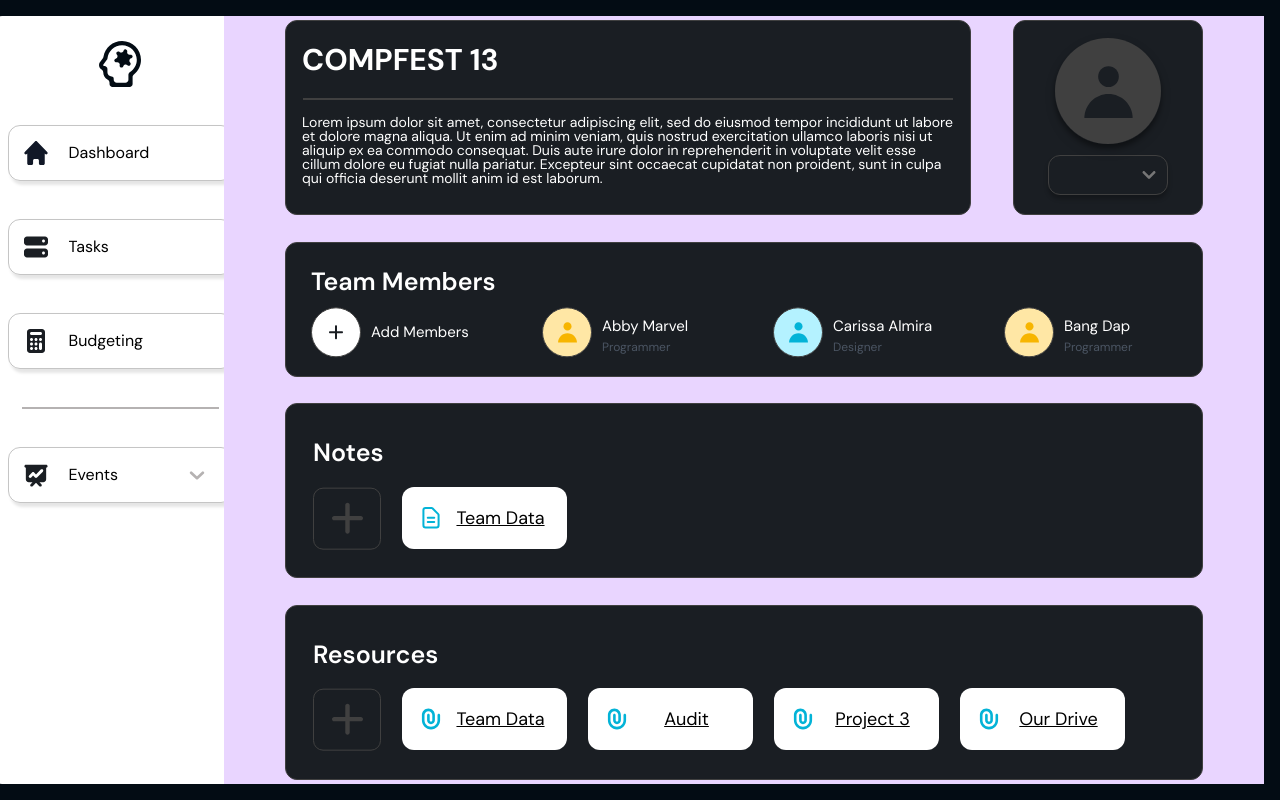
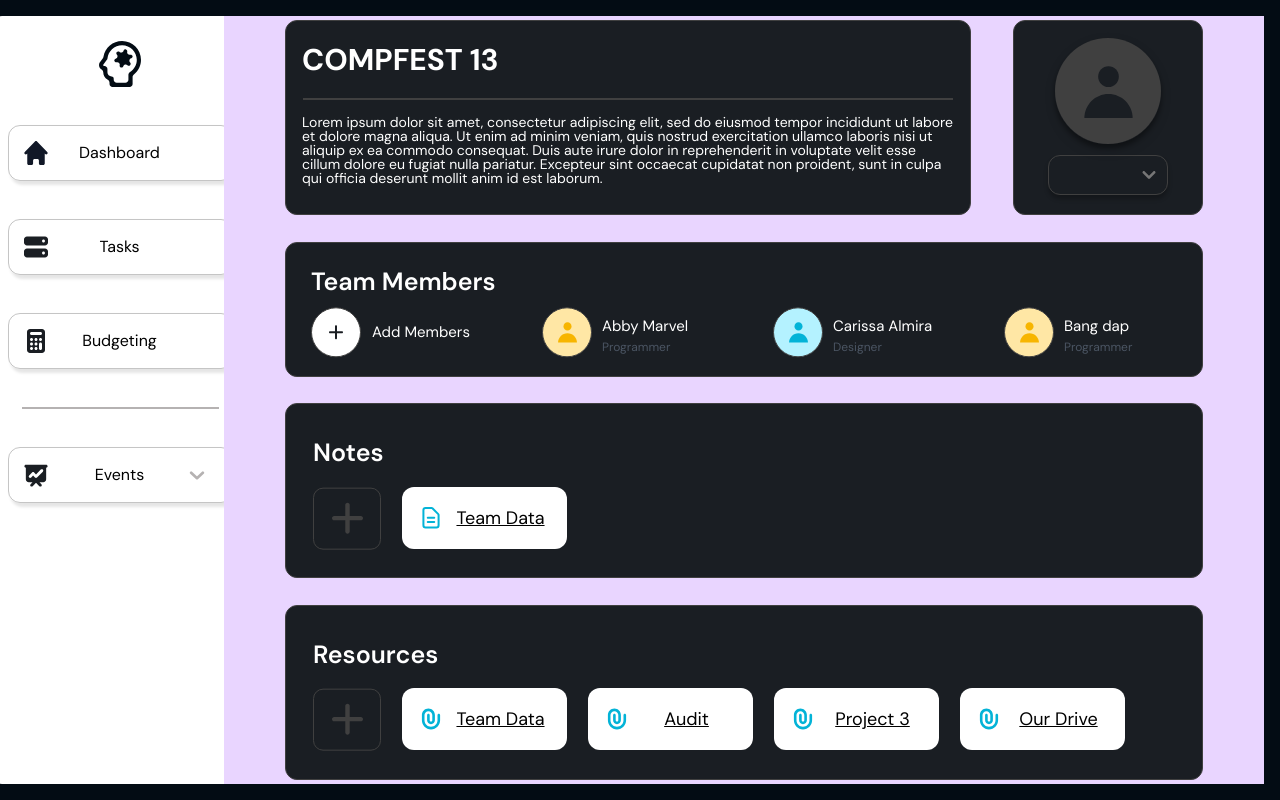
Before and after one commit to ichasna/FE-GATHERLY, a React (Vite) app: page /dashboard in a window 1280 px wide. Built offline with nearby package versions, Linux system fonts and the light colour scheme.

Commit message:
interactive

```diff
--- a/src/components/Dashboard/Notes.jsx
+++ b/src/components/Dashboard/Notes.jsx
@@ -1,17 +1,27 @@
 function Notes() {
+  const AddNoteButton = () => {
+    console.log('Test')
+  }
+
+  const Note1Button = () => {
+    console.log('Test')
+  }
+
   return (
     <div className="flex w-[918px] h-[175px] p-[20px] md:p-[27px] flex-col justify-center items-start gap-[13px] flex-shrink-0 rounded-xl border border-solid border-[#404040] bg-[#1A1E23]">
       <div className="flex w-[231px] h-[42px] flex-col justify-center items-start flex-shrink-0 text-white font-dm-sans text-[25px] font-semibold">
         Notes
       </div>
       <div className="flex items-start gap-[21px]">
-        <img src="assets/Add-1.svg" alt="Image" className="w-68 h-62" />
-        <div className="flex h-[62px] py-[12px] px-[16px] justify-center items-center gap-[6px] rounded-xl bg-[#FFF]">
+        <button onClick={AddNoteButton} className="hover:scale-110 duration-300">
+          <img src="assets/Add-1.svg" alt="Image" className="w-68 h-62" />
+        </button>
+        <button onClick={Note1Button} className="hover:scale-110 duration-300 flex h-[62px] py-[12px] px-[16px] justify-center items-center gap-[6px] rounded-xl bg-[#FFF]">
           <img src="assets/Document.svg" alt="Image" className="w-26 h-26" />
           <div className="flex flex-col w-[101px] h-[33px] justify-center text-black text-center font-dm-sans text-[18px] font-normal underline">
             Team Data
           </div>
-        </div>
+        </button>
       </div>
     </div>
   );
--- a/src/components/Dashboard/Resources.jsx
+++ b/src/components/Dashboard/Resources.jsx
@@ -1,35 +1,57 @@
 function Resources() {
+  const AddResourceButton = () => {
+    console.log('Test')
+  }
+
+  const Resource1Button = () => {
+    console.log('Test')
+  }
+
+  const Resource2Button = () => {
+    console.log('Test')
+  }
+
+  const Resource3Button = () => {
+    console.log('Test')
+  }
+
+  const Resource4Button = () => {
+    console.log('Test')
+  }
+
   return (
     <div className="flex w-[918px] h-[175px] p-[20px] md:p-[27px] flex-col justify-center items-start gap-[13px] flex-shrink-0 rounded-xl border border-solid border-[#404040] bg-[#1A1E23]">
       <div className="flex w-[231px] h-[42px] flex-col justify-center items-start flex-shrink-0 text-white font-dm-sans text-[25px] font-semibold">
         Resources
       </div>
       <div className="flex items-start gap-[21px]">
-        <img src="assets/Add-1.svg" alt="Image" className="w-68 h-62" />
-        <div className="flex h-[62px] py-[12px] px-[16px] justify-center items-center gap-[6px] rounded-xl bg-[#FFF]">
+        <button onClick={AddResourceButton} className="hover:scale-110 duration-300">
+          <img src="assets/Add-1.svg" alt="Image" className="w-68 h-62" />
+        </button>
+        <button onClick={Resource1Button} className="hover:scale-110 duration-300 flex h-[62px] py-[12px] px-[16px] justify-center items-center gap-[6px] rounded-xl bg-[#FFF]">
           <img src="assets/Clip.svg" alt="Image" className="w-26 h-26" />
           <div className="flex flex-col w-[101px] h-[33px] justify-center text-black text-center font-dm-sans text-[18px] font-normal underline">
             Team Data
           </div>
-        </div>
-        <div className="flex h-[62px] py-[12px] px-[16px] justify-center items-center gap-[6px] rounded-xl bg-[#FFF]">
+        </button>
+        <button onClick={Resource2Button} className="hover:scale-110 duration-300 flex h-[62px] py-[12px] px-[16px] justify-center items-center gap-[6px] rounded-xl bg-[#FFF]">
           <img src="assets/Clip.svg" alt="Image" className="w-26 h-26" />
           <div className="flex flex-col w-[101px] h-[33px] justify-center text-black text-center font-dm-sans text-[18px] font-normal underline">
             Audit
           </div>
-        </div>
-        <div className="flex h-[62px] py-[12px] px-[16px] justify-center items-center gap-[6px] rounded-xl bg-[#FFF]">
+        </button>
+        <button onClick={Resource3Button} className="hover:scale-110 duration-300 flex h-[62px] py-[12px] px-[16px] justify-center items-center gap-[6px] rounded-xl bg-[#FFF]">
           <img src="assets/Clip.svg" alt="Image" className="w-26 h-26" />
           <div className="flex flex-col w-[101px] h-[33px] justify-center text-black text-center font-dm-sans text-[18px] font-normal underline">
             Project 3
           </div>
-        </div>
-        <div className="flex h-[62px] py-[12px] px-[16px] justify-center items-center gap-[6px] rounded-xl bg-[#FFF]">
+        </button>
+        <button onClick={Resource4Button} className="hover:scale-110 duration-300 flex h-[62px] py-[12px] px-[16px] justify-center items-center gap-[6px] rounded-xl bg-[#FFF]">
           <img src="assets/Clip.svg" alt="Image" className="w-26 h-26" />
           <div className="flex flex-col w-[101px] h-[33px] justify-center text-black text-center font-dm-sans text-[18px] font-normal underline">
             Our Drive
           </div>
-        </div>
+        </button>
       </div>
     </div>
   );
--- a/src/components/Dashboard/Team.jsx
+++ b/src/components/Dashboard/Team.jsx
@@ -1,11 +1,27 @@
 function Team() {
+  const AddMemberButton = () => {
+    console.log('Test')
+  }
+
+  const Member1Button = () => {
+    console.log('Test')
+  }
+
+  const Member2Button = () => {
+    console.log('Test')
+  }
+
+  const Member3Button = () => {
+    console.log('Test')
+  }
+
   return (
     <div className="flex w-[918px] h-[135px] py-[19px] px-[25px] flex-col justify-center items-start gap-[5px] flex-shrink-0 rounded-xl border border-solid border-[#404040] bg-[#1A1E23]">
       <div className="flex w-[867px] h-[42px] flex-col justify-center flex-shrink-0 text-white font-dm-sans text-[25px] font-semibold">
         Team Members
       </div>
       <div className="flex w-[859px] items-end gap-[71px]">
-        <div className="flex justify-center items-center gap-[10px]">
+        <button onClick={AddMemberButton} className="hover:scale-110 duration-300 flex justify-center items-center gap-[10px]">
           <img
             className="flex items-start gap-10"
             src="assets/Add.svg"
@@ -14,54 +30,54 @@ function Team() {
           <div className="flex w-[100px] h-[26px] flex-col justify-center text-white font-dm-sans text-[15px] font-normal">
             Add Members
           </div>
-        </div>
-        <div className="flex justify-center items-center gap-[10px]">
+        </button>
+        <button onClick={AddMemberButton} className="hover:scale-110 duration-300 flex justify-center items-center gap-[10px]">
           <img
             className="flex items-start gap-10"
             src="assets/Member-1.svg"
             alt="Your Alt Text"
           />
           <div className="flex h-[39px] flex-col items-start gap-neg-9">
-            <div className="flex w-[100px] h-[26px] flex-col justify-center flex-shrink-0 text-white font-dm-sans text-[15px] font-normal">
+            <div className="flex w-[100px] h-[26px] items-start flex-col justify-center flex-shrink-0 text-white font-dm-sans text-[15px] font-normal">
               Abby Marvel
             </div>
             <div className="flex w-100 h-26 flex-col justify-center flex-shrink-0 text-gray-600 font-dm-sans text-xs font-normal">
               Programmer
             </div>
           </div>
-        </div>
-        <div className="flex justify-center items-center gap-[10px]">
+        </button>
+        <button onClick={AddMemberButton} className="hover:scale-110 duration-300 flex justify-center items-center gap-[10px]">
           <img
             className="flex items-start gap-10"
             src="assets/Member-2.svg"
             alt="Your Alt Text"
           />
           <div className="flex h-[39px] flex-col items-start gap-neg-9">
-            <div className="flex w-[100px] h-[26px] flex-col justify-center flex-shrink-0 text-white font-dm-sans text-[15px] font-normal">
+            <div className="flex w-[100px] h-[26px] items-start flex-col justify-center flex-shrink-0 text-white font-dm-sans text-[15px] font-normal">
               Carissa Almira
             </div>
             <div className="flex w-100 h-26 flex-col justify-center flex-shrink-0 text-gray-600 font-dm-sans text-xs font-normal">
               Designer
             </div>
           </div>
-        </div>
-        <div className="flex justify-center items-center gap-[10px]">
+        </button>
+        <button onClick={AddMemberButton} className="hover:scale-110 duration-300 flex justify-center items-center gap-[10px]">
           <img
             className="flex items-start gap-10"
             src="assets/Member-1.svg"
             alt="Your Alt Text"
           />
           <div className="flex h-[39px] flex-col items-start gap-neg-9">
-            <div className="flex w-[100px] h-[26px] flex-col justify-center flex-shrink-0 text-white font-dm-sans text-[15px] font-normal">
-              Bang Dap
+            <div className="flex w-[100px] h-[26px] items-start flex-col justify-center flex-shrink-0 text-white font-dm-sans text-[15px] font-normal">
+              Bang dap
             </div>
             <div className="flex w-100 h-26 flex-col justify-center flex-shrink-0 text-gray-600 font-dm-sans text-xs font-normal">
               Programmer
             </div>
           </div>
-        </div>
+        </button>
       </div>
-    </div>
+    </div >
   );
 }
 
--- a/src/components/UI/Commons/Navbar.jsx
+++ b/src/components/UI/Commons/Navbar.jsx
@@ -1,4 +1,20 @@
 function Navbar() {
+  const DashboardButton = () => {
+    console.log('Test')
+  }
+
+  const TasksButton = () => {
+    console.log('Test')
+  }
+
+  const BudgetingButton = () => {
+    console.log('Test')
+  }
+
+  const EventsDropdown = () => {
+    console.log('Test')
+  }
+
   return (
     <div className="rounded-xl bg-white w-[260px] h-full flex flex-row py-[25px] px-[20px] box-border items-start justify-center">
       <div className="flex flex-col w-full items-center justify-center gap-[38px]">
@@ -7,7 +23,7 @@ function Navbar() {
           alt=""
           src="assets/Navbar-Logo.svg"
         />
-        <div className="rounded-xl w-[225px] h-[56px] bg-aliceblue shadow-[3px_3px_3px_1px_rgba(0,_0,_0,_0.1)] overflow-hidden flex flex-row items-center justify-left gap-[18px] border-[1px] border-solid border-[#404040] border-opacity-30">
+        <button onClick={DashboardButton} className="hover:scale-110 duration-300 rounded-xl w-[225px] h-[56px] bg-aliceblue shadow-[3px_3px_3px_1px_rgba(0,_0,_0,_0.1)] overflow-hidden flex flex-row items-center justify-left gap-[18px] border-[1px] border-solid border-[#404040] border-opacity-30">
           <img
             className="w-[30px] h-[30px] overflow-hidden shrink-0 ml-3"
             alt=""
@@ -16,9 +32,9 @@ function Navbar() {
           <div className="w-[102px] flex flex-col justify-center text-black font-dm-sans text-20 font-normal">
             Dashboard
           </div>
-        </div>
+        </button>
 
-        <div className="rounded-xl w-[225px] h-[56px] bg-aliceblue shadow-[3px_3px_3px_1px_rgba(0,_0,_0,_0.1)] overflow-hidden flex flex-row items-center justify-left gap-[18px] border-[1px] border-solid border-[#404040] border-opacity-30">
+        <button onClick={TasksButton} className="hover:scale-110 duration-300 rounded-xl w-[225px] h-[56px] bg-aliceblue shadow-[3px_3px_3px_1px_rgba(0,_0,_0,_0.1)] overflow-hidden flex flex-row items-center justify-left gap-[18px] border-[1px] border-solid border-[#404040] border-opacity-30">
           <img
             className="w-[30px] h-[30px] overflow-hidden shrink-0 ml-3"
             alt=""
@@ -27,9 +43,9 @@ function Navbar() {
           <div className="w-[102px] flex flex-col justify-center text-black font-dm-sans text-20 font-normal">
             Tasks
           </div>
-        </div>
+        </button>
 
-        <div className="rounded-xl w-[225px] h-[56px] bg-aliceblue shadow-[3px_3px_3px_1px_rgba(0,_0,_0,_0.1)] overflow-hidden flex flex-row items-center justify-left gap-[18px] border-[1px] border-solid border-[#404040] border-opacity-30">
+        <button onClick={BudgetingButton} className="hover:scale-110 duration-300 rounded-xl w-[225px] h-[56px] bg-aliceblue shadow-[3px_3px_3px_1px_rgba(0,_0,_0,_0.1)] overflow-hidden flex flex-row items-center justify-left gap-[18px] border-[1px] border-solid border-[#404040] border-opacity-30">
           <img
             className="w-[30px] h-[30px] overflow-hidden shrink-0 ml-3"
             alt=""
@@ -38,9 +54,9 @@ function Navbar() {
           <div className="w-[102px] flex flex-col justify-center text-black font-dm-sans text-20 font-normal">
             Budgeting
           </div>
-        </div>
+        </button>
         <div className="relative box-border w-[197px] h-px border-t-[2px] border-solid border-[#B5B2B2]" />
-        <div className="rounded-xl w-[225px] h-[56px] bg-aliceblue shadow-[3px_3px_3px_1px_rgba(0,_0,_0,_0.1)] overflow-hidden flex flex-row items-center justify-left gap-[18px] border-[1px] border-solid border-[#404040] border-opacity-30">
+        <button onClick={EventsDropdown} className="hover:scale-110 duration-300 rounded-xl w-[225px] h-[56px] bg-aliceblue shadow-[3px_3px_3px_1px_rgba(0,_0,_0,_0.1)] overflow-hidden flex flex-row items-center justify-left gap-[18px] border-[1px] border-solid border-[#404040] border-opacity-30">
           <img
             className="w-[30px] h-[30px] overflow-hidden shrink-0 ml-3"
             alt=""
@@ -50,7 +66,7 @@ function Navbar() {
             Events
           </div>
           <img className="relative w-4 h-[9px]" alt="" src="assets/Drop.svg" />
-        </div>
+        </button>
       </div>
     </div>
   );
```
Also changed, not shown: 1 other file (tests, documents, lock files or other folders).
